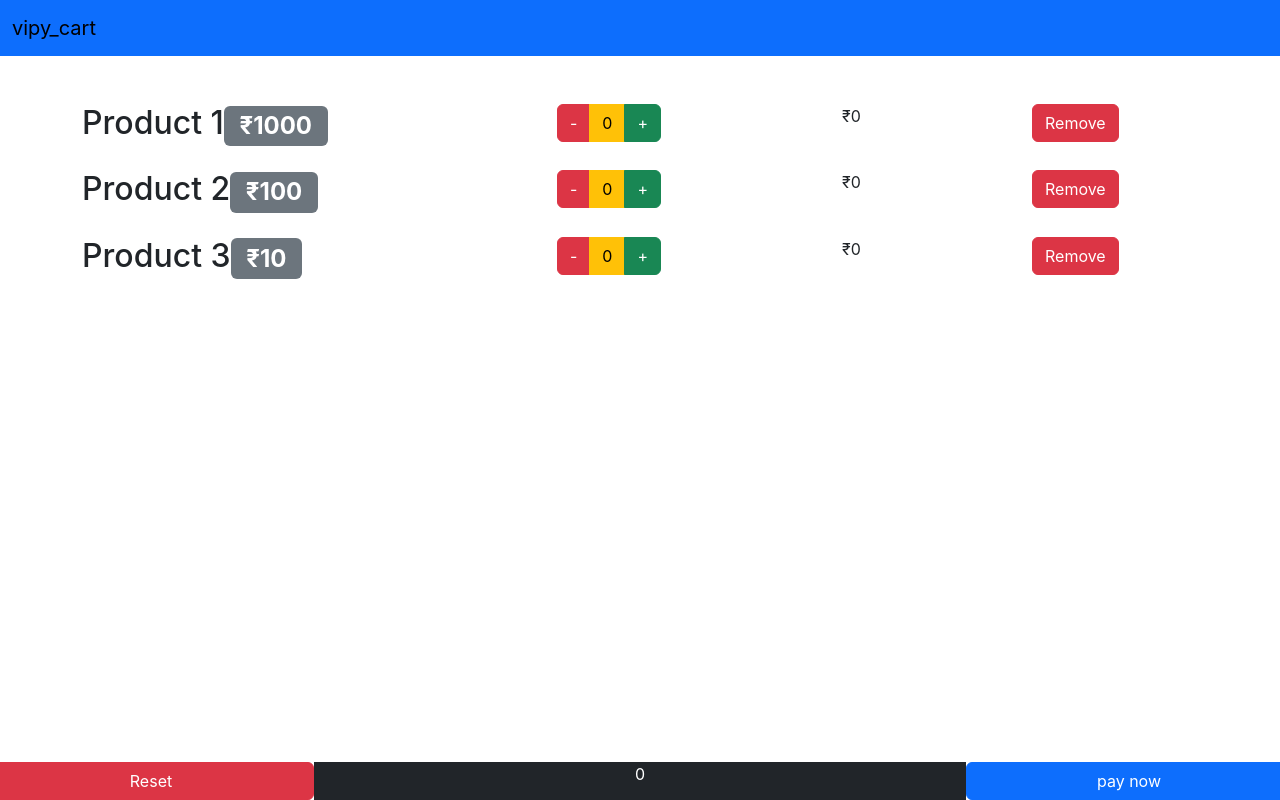
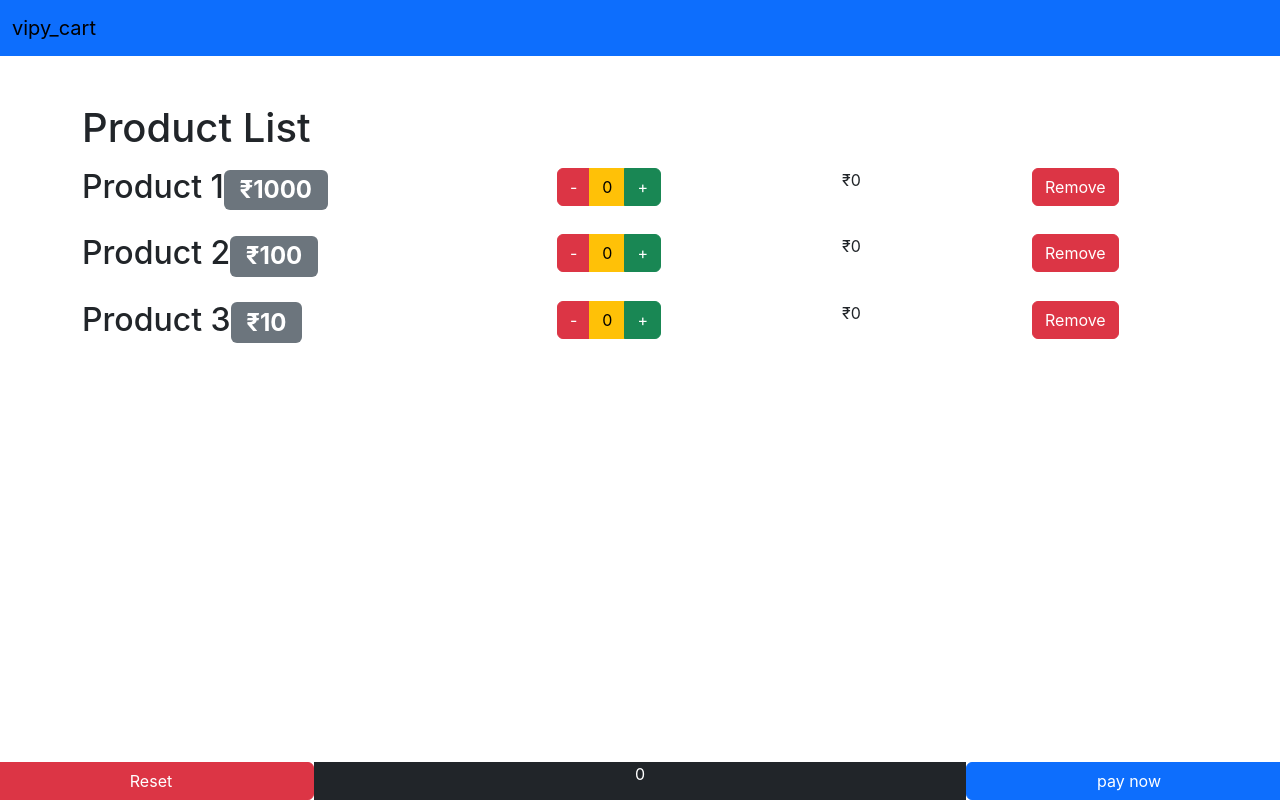
Before and after one commit to VrushaliAPoojary/vipycart, a React (Create React App) app in the folder learnreact/: page / in a window 1280 px wide. Built offline with nearby package versions, Linux system fonts and the light colour scheme.

Commit message:
learnreact

```diff
--- a/learnreact/src/components/ProductList.js
+++ b/learnreact/src/components/ProductList.js
@@ -4,7 +4,9 @@ import Product from './Product.js';
 export default function ProductList({ productList, incrementQuantity ,decrementQuantity, removeIndex}) {
   return (
     <>
-      {productList.map((product, i) => (
+    <h1>Product List</h1>
+    {productList.length > 0 ?
+      (productList.map((product, i) => (
         <Product
           key={i}
           product={product}
@@ -15,7 +17,7 @@ export default function ProductList({ productList, incrementQuantity ,decrementQ
           index={i}
 
         />
-      ))}
+      )) ): <h1>No products in the list..Please add product</h1>}
     </>
   );
 }
```
